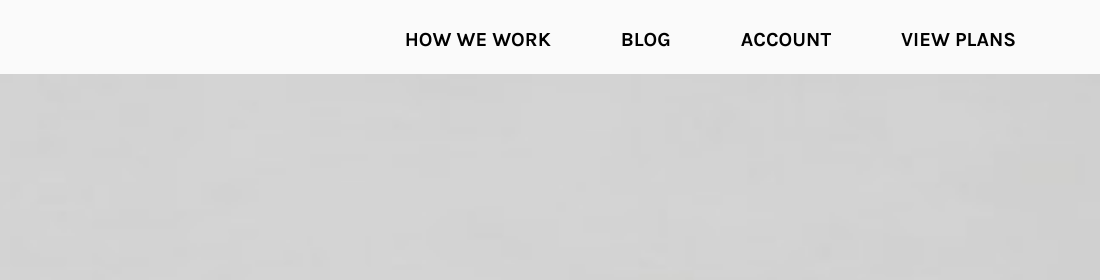
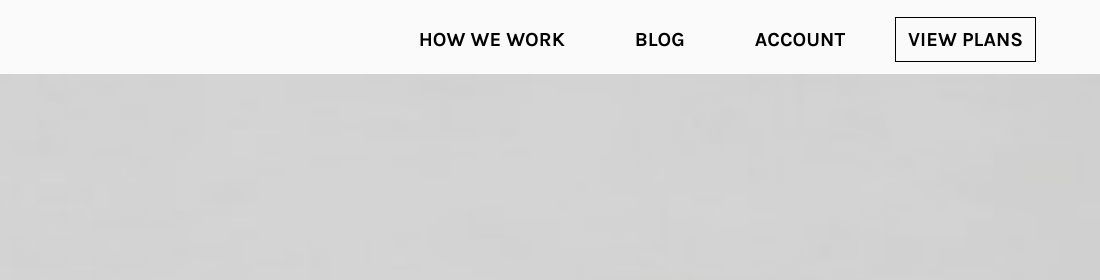
Before and after one commit to DarkXerXerS/side_hust, a plain HTML site: page index.html in a window 1280 px wide. Shown: the top 280 px of the page, 180-1280 px from the left. Drawn offline with Linux system fonts and the light colour scheme.

Commit message:
fixed navbar

```diff
--- a/style.css
+++ b/style.css
@@ -391,4 +391,9 @@ h2 {
     color: black;
     font-weight: 600;
   }
+  .nav-menu li:last-child a {
+    border: 1px solid black;
+    height: 40px;
+    padding: 10px 12px;
+  }
 }
```
